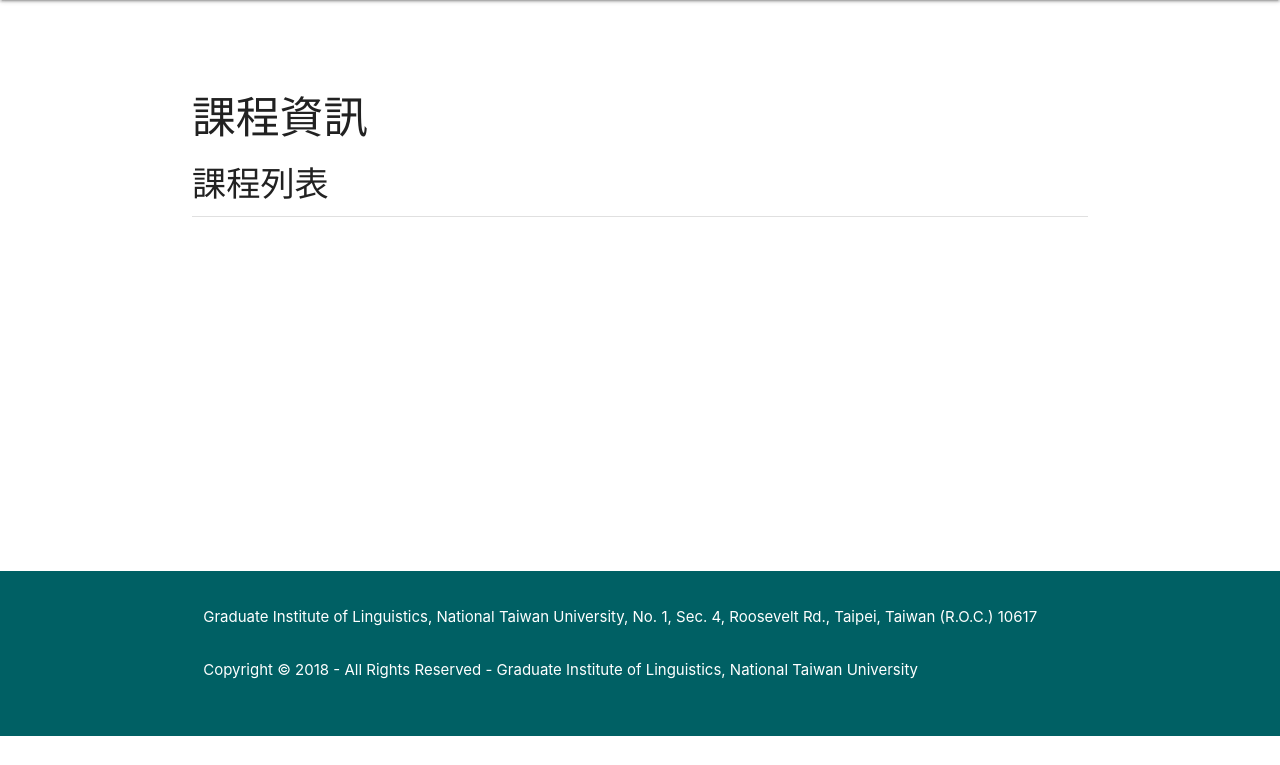
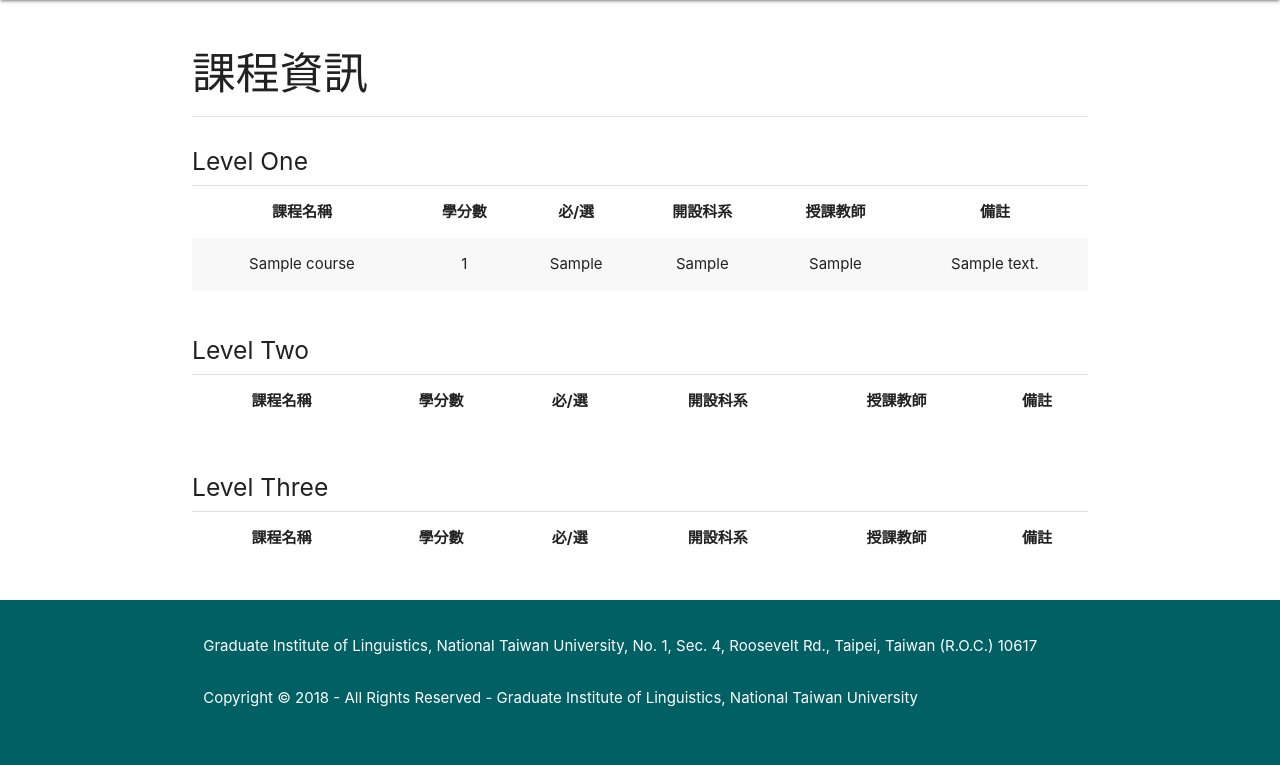
Before and after one commit to dachenlian/gil_website, a Django app: page /cross_disciplinary/course_info in a window 1280 px wide. Shown: the part 64-829 px from the top of the page. Before the commit the page ends 800 px from the top, so only its background shows below. Run offline with Django 3.2, Linux system fonts and the light colour scheme; tables that the repository leaves empty hold one stand-in row (values such as "Sample post"); lists and menus that the app fills with data are empty; some libraries are stand-ins or nearby versions.

Commit message:
added course tables

```diff
--- a/gil_website/cross_disciplinary/admin.py
+++ b/gil_website/cross_disciplinary/admin.py
@@ -1,5 +1,5 @@
 from django.contrib import admin
-from .models import Profile
+from .models import Profile, Course
 from easy_thumbnails.fields import ThumbnailerField
 from easy_thumbnails.widgets import ImageClearableFileInput
 
@@ -11,3 +11,4 @@
 
 
 admin.site.register(Profile, MyModelAdmin)
+admin.site.register(Course)
--- a/gil_website/cross_disciplinary/models.py
+++ b/gil_website/cross_disciplinary/models.py
@@ -14,6 +14,10 @@
     required = models.CharField(max_length=255)
     professor = models.CharField(max_length=255)
     note = models.TextField(blank=True, default="")
+    selected = models.BooleanField(default=False)
+
+    def __str__(self):
+        return self.name
 
 
 class Profile(models.Model):
--- a/gil_website/cross_disciplinary/static/cross_disciplinary/course_lv1.csv
+++ b/gil_website/cross_disciplinary/static/cross_disciplinary/course_lv1.csv
@@ -1,5 +1,5 @@
 課程名稱,學分數,必/選,開設科系,授課教師,備註
 語言學導論,3,必,語言所,語言所教師,可以中文系及外文系「語言學概論」、中英翻譯學程及人類系「語言學」、日文系「日本語言學概論」或華教學程「漢語語言學」充抵。
 普通心理學,3,必,心理系,心理系教師,
-計算機概論,2,必,資工系,"傅楸善, 趙坤茂",可以圖資系「電子計算機概論」、電機系「計算機概論」或工科海洋系及地理系「計算機概論與程式設計」充抵。
-邏輯,2,必,哲學系,"曾漢塘, 傅皓正",可以哲學系「基本邏輯」充抵。
+計算機概論,2,必,資工系,傅楸善 趙坤茂,可以圖資系「電子計算機概論」、電機系「計算機概論」或工科海洋系及地理系「計算機概論與程式設計」充抵。
+邏輯,2,必,哲學系,曾漢塘 傅皓正,可以哲學系「基本邏輯」充抵。
--- a/gil_website/cross_disciplinary/static/cross_disciplinary/course_lv3.csv
+++ b/gil_website/cross_disciplinary/static/cross_disciplinary/course_lv3.csv
@@ -1,15 +1,15 @@
 課程名稱,學分數,必/選,開設科系,授課教師,備註
 語言與心理,3,選,語言所,邱振豪,屬「語言與認知」類「心理神經語言學」課群。
 心理語言學,3,選,外文系,林祐瑜,
-大腦事件誘發電位資料收集與分析導論,3,選,"語言所, 心理系",李佳霖,
-認知電生理學資料收集與分析導論,3,選,"語言所, 心理系","李佳霖, 郭柏呈",
+大腦事件誘發電位資料收集與分析導論,3,選,語言所 心理系,李佳霖,
+認知電生理學資料收集與分析導論,3,選,語言所 心理系,李佳霖 郭柏呈,
 語言處理的電生理研究導論,3,選,語言所,李佳霖,
 腦與語言,3,選,心理系,周泰立,
 語言學習與教學初探,3,選,語言所,蘇以文,屬「語言與認知」類「發展及語言學習課群」。
 語言發展,3,選,心理系,曹峰銘,
 兒童語言障礙,3,選,心理系,曹峰銘,
 第二語言習得 ,3,選,華教學程,劉德馨,
-溝通障礙導論,3,選,心理系,"曹峰銘, 盧璐",
+溝通障礙導論,3,選,心理系,曹峰銘 盧璐,
 認知語言學導論,3,選,語言所,呂佳蓉,
 心理學資料處理與模式應用,3,選,心理系,徐永豐,跨「語言與認知」及「語言與資訊」類。
 心理與神經資訊學,3,選,心理系,黃從仁,
--- a/gil_website/cross_disciplinary/views.py
+++ b/gil_website/cross_disciplinary/views.py
@@ -5,6 +5,7 @@
 from django.shortcuts import redirect
 from django.urls import reverse_lazy
 from django.contrib.auth.mixins import LoginRequiredMixin, UserPassesTestMixin
+from .models import Course
 
 from .forms import SignUpForm, ProfileUpdateForm
 from .models import Profile
@@ -24,6 +25,13 @@
 
 class CourseInfoView(TemplateView):
     template_name = "cross_disciplinary/course_info.html"
+
+    def get_context_data(self, **kwargs):
+        context = super().get_context_data(**kwargs)
+        context['one'] = Course.objects.filter(level=1)
+        context['two'] = Course.objects.filter(level=2)
+        context['three'] = Course.objects.filter(level=3)
+        return context
 
 
 class StudentAreaView(TemplateView):
--- a/gil_website/templates/cross_disciplinary/course_info.html
+++ b/gil_website/templates/cross_disciplinary/course_info.html
@@ -3,12 +3,91 @@
 
 {% block content %}
     <div style="margin-top: 50px;" class="row">
+            <h3>課程資訊</h3>
+            <div class="divider"></div>
+    <div class="section">
+        <h5>Level One</h5>
+    <div class="divider"></div>
+        <table class="striped highlight responsive-table centered">
+            <thead>
+            <tr>
+                <th>課程名稱</th>
+                <th>學分數</th>
+                <th>必/選</th>
+                <th>開設科系</th>
+                <th>授課教師</th>
+                <th>備註</th>
+            </tr>
+            </thead>
+            <tbody>
+            {% for course in one %}
+            <tr>
+                <td>{{ course.name }}</td>
+                <td>{{ course.credit }}</td>
+                <td>{{ course.required }}</td>
+                <td>{{ course.department }}</td>
+                <td>{{ course.professor }}</td>
+                <td>{{ course.note }}</td>
+            </tr>
+            {% endfor %}
+            </tbody>
+        </table>
+    </div>
         <div class="section">
-            <h3>課程資訊</h3>
-            <h4>課程列表</h4>
-            <div class="divider"></div>
-            <div class="flow-text">
-            </div>
+            <h5>Level Two</h5>
+        <div class="divider"></div>
+            <table class="striped highlight responsive-table centered">
+                <thead>
+                <tr>
+                    <th>課程名稱</th>
+                    <th>學分數</th>
+                    <th>必/選</th>
+                    <th>開設科系</th>
+                    <th>授課教師</th>
+                    <th>備註</th>
+                </tr>
+                </thead>
+                <tbody>
+                {% for course in two %}
+                <tr>
+                    <td>{{ course.name }}</td>
+                    <td>{{ course.credit }}</td>
+                    <td>{{ course.required }}</td>
+                    <td>{{ course.department }}</td>
+                    <td>{{ course.professor }}</td>
+                    <td>{{ course.note }}</td>
+                </tr>
+                {% endfor %}
+                </tbody>
+            </table>
+        </div>
+        <div class="section">
+            <h5>Level Three</h5>
+        <div class="divider"></div>
+            <table class="striped highlight responsive-table centered">
+                <thead>
+                <tr>
+                    <th>課程名稱</th>
+                    <th>學分數</th>
+                    <th>必/選</th>
+                    <th>開設科系</th>
+                    <th>授課教師</th>
+                    <th>備註</th>
+                </tr>
+                </thead>
+                <tbody>
+                {% for course in three %}
+                <tr>
+                    <td>{{ course.name }}</td>
+                    <td>{{ course.credit }}</td>
+                    <td>{{ course.required }}</td>
+                    <td>{{ course.department }}</td>
+                    <td>{{ course.professor }}</td>
+                    <td>{{ course.note }}</td>
+                </tr>
+                {% endfor %}
+                </tbody>
+            </table>
         </div>
     </div>
 {% endblock content %}
```
Also changed, not shown: gil_website/cross_disciplinary/static/cross_disciplinary/course_lv2.csv (+5 -5 lines).
